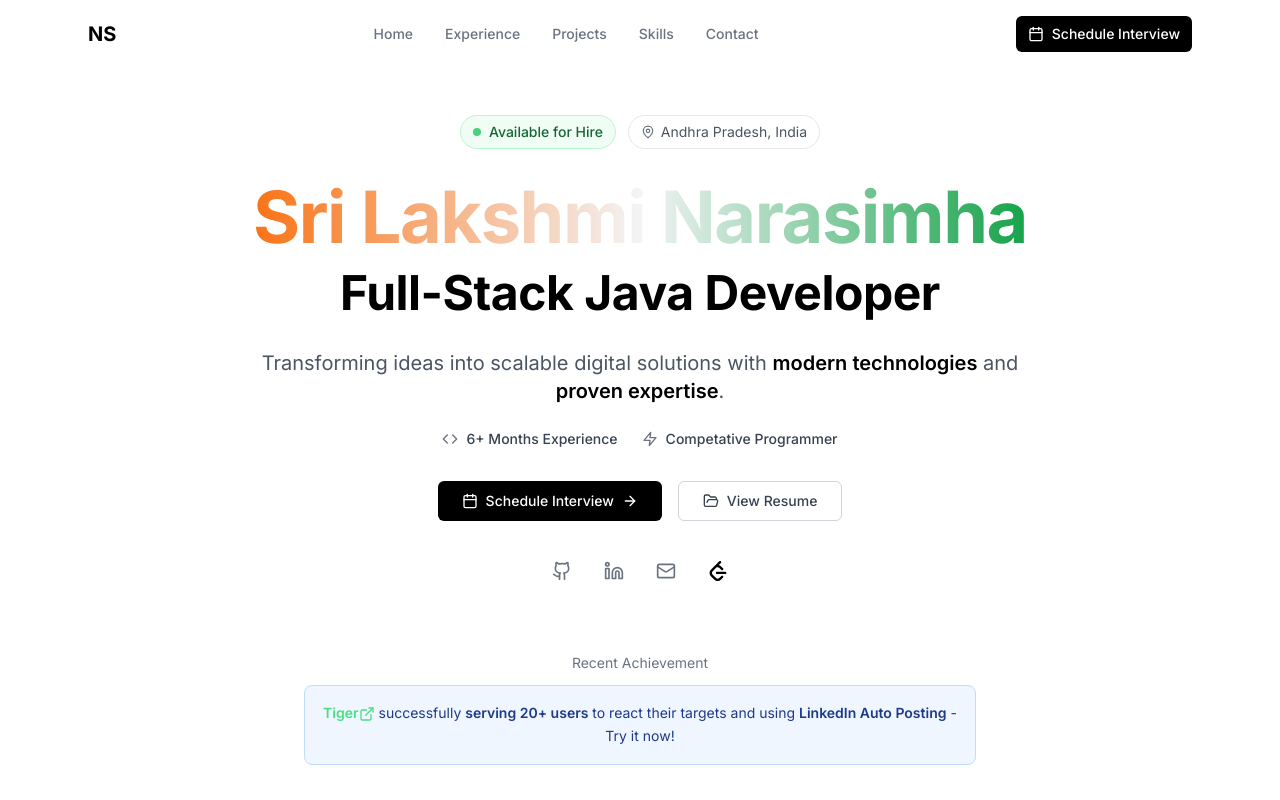
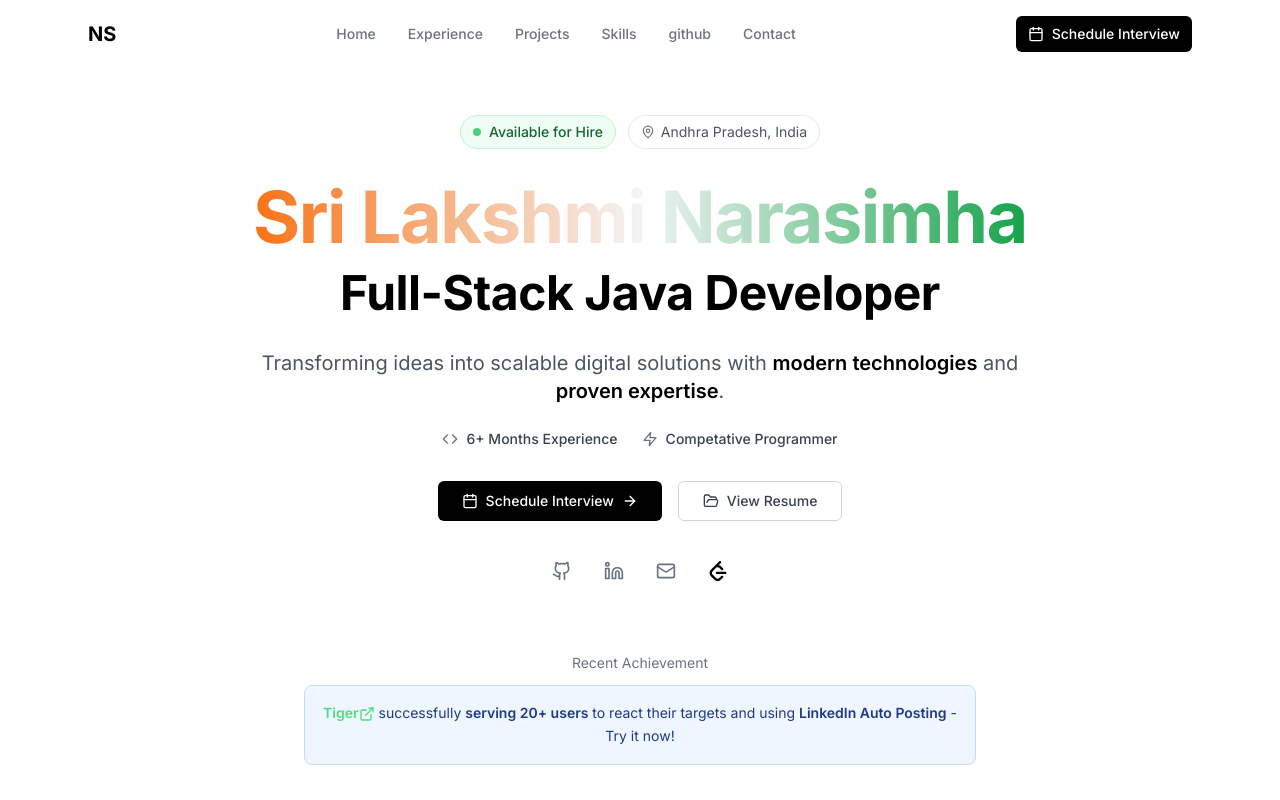
Before and after one commit to narasimhas9490/PersonalPortfolio, a React (Create React App) app: page / in a window 1280 px wide. Shown: the top 800 px of the page. Built offline with nearby package versions, Linux system fonts and the light colour scheme.

Commit message:
resume link update

```diff
--- a/src/components/Header.tsx
+++ b/src/components/Header.tsx
@@ -32,6 +32,7 @@ export default function Header({ onScheduleClick }: HeaderProps) {
     { name: 'Experience', href: 'experience' },
     { name: 'Projects', href: 'projects' },
     { name: 'Skills', href: 'skills' },
+    {name: 'github', href: 'https://github.com/Narasimha-png/PersonalPortfolio' },
     { name: 'Contact', href: 'contact' }
   ];
 
@@ -55,7 +56,14 @@ export default function Header({ onScheduleClick }: HeaderProps) {
             {navItems.map((item) => (
               <button
                 key={item.name}
-                onClick={() => scrollToSection(item.href)}
+                onClick={() => {
+                  if(item.name === 'github') {
+                    window.open(item.href, '_blank');
+                    return;
+                  }
+
+                  scrollToSection(item.href)
+                }}
                 className="text-muted-foreground hover:text-foreground transition-colors text-sm font-medium"
               >
                 {item.name}
--- a/src/components/Hero.tsx
+++ b/src/components/Hero.tsx
@@ -97,7 +97,7 @@ export default function Hero({ onScheduleClick }: HeroProps) {
             <Button
               variant="outline"
               className="inline-flex items-center gap-2 border border-gray-300 text-gray-700 hover:bg-gray-50 px-6 py-3 rounded-lg font-medium transition-colors"
-              onClick={() => window.open('#', '_blank')}
+              onClick={() => window.open('https://github.com/Narasimha-png/PersonalPortfolio/blob/main/public/SettipalliSriLakshmiNarasimha.pdf', '_blank')}
             >
 
               <FolderOpen className="w-4 h-4"  />
```
